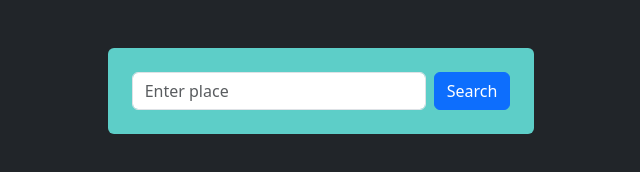
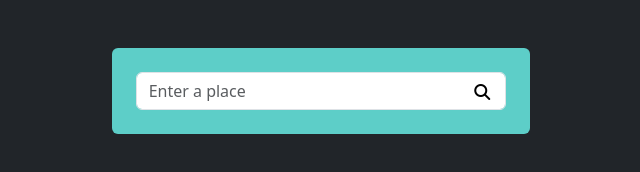
Before and after one commit to Sahal700/weather, a plain HTML site: page index.html in a window 1280 px wide. Shown: the whole page, without its empty margins (307-947 px from the left). Drawn offline with nearby package versions, Linux system fonts and the light colour scheme.

Commit message:
search button change

```diff
--- a/index.html
+++ b/index.html
@@ -12,19 +12,21 @@
   <link rel="stylesheet" href="style.css">
 </head>
 <body class="bg-dark">
-  <div class="row w-100">
-    <div class="col-md-4"></div>
-    <div class="col-md-4 mx-4 mx-md-0 p-4 rounded mt-5" style="background-color: rgb(93, 206, 200);">
-      <div class="d-flex">
-        <input type="text" id="city" class="form-control" placeholder="Enter place">
-        <button onclick="search()" class="btn ms-2 btn-primary">Search</button>
-      </div>
+  <div class="container-fluid">
+    <div class="row w-100">
+      <div class="col-md-4"></div>
+      <div class="col-md-4 mx-2 mx-md-0 p-4 rounded mt-5" style="background-color: rgb(93, 206, 200);">
+        <div class="d-flex" style="position: relative;">
+          <input type="text" id="city" class="form-control" placeholder="Enter a place">
+          <button style="background-color: transparent; border: none; position:absolute; right:0px;" class="p-2 pe-3" onclick="search()"><i class="fa-solid fa-magnifying-glass"></i></button>
+        </div>
 
-      <div id="res">
+        <div id="res">
 
 
+      </div>
+      <div class="col-md-4"></div>
     </div>
-    <div class="col-md-4"></div>
   </div>
 
 </body>
```
